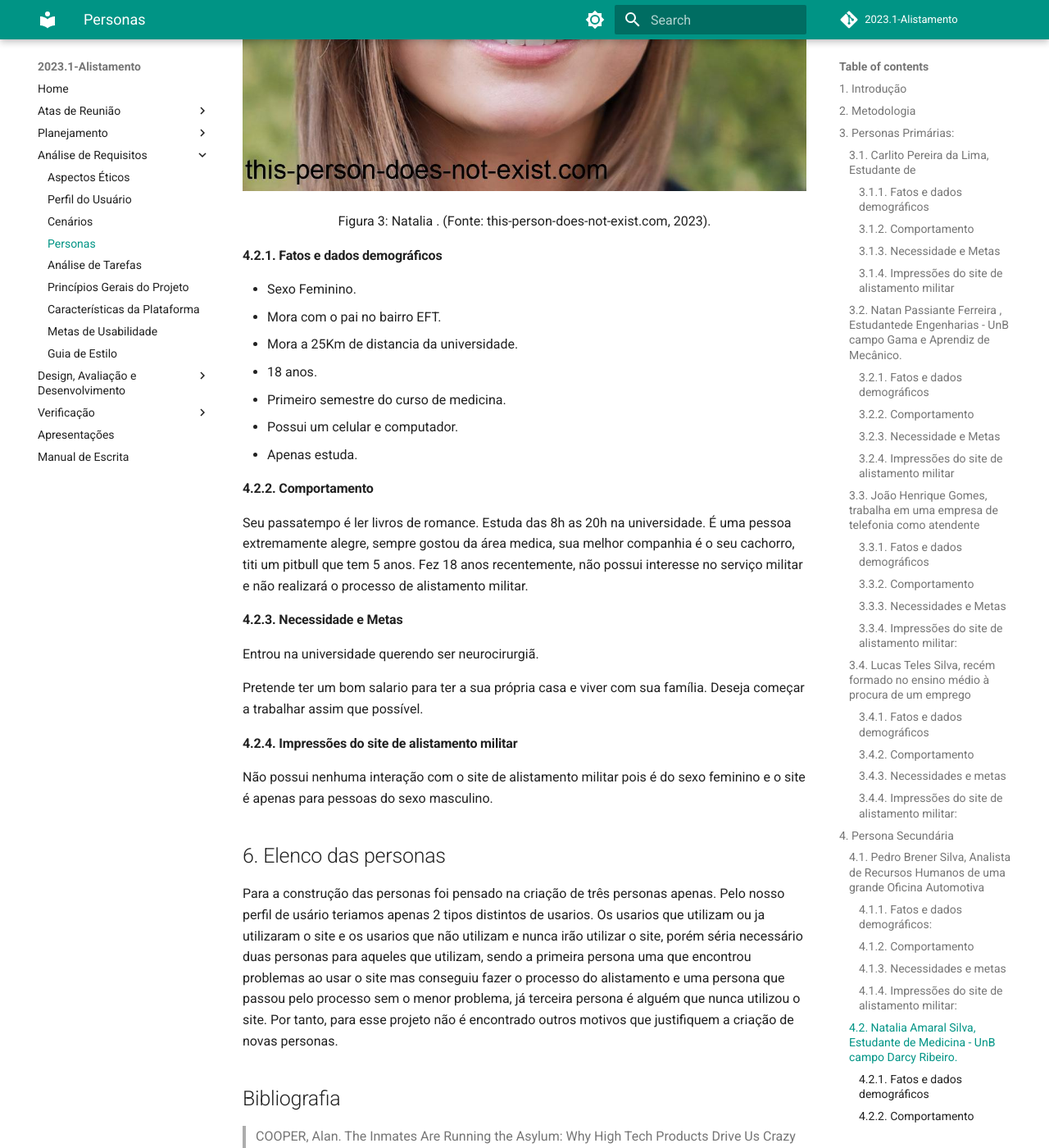
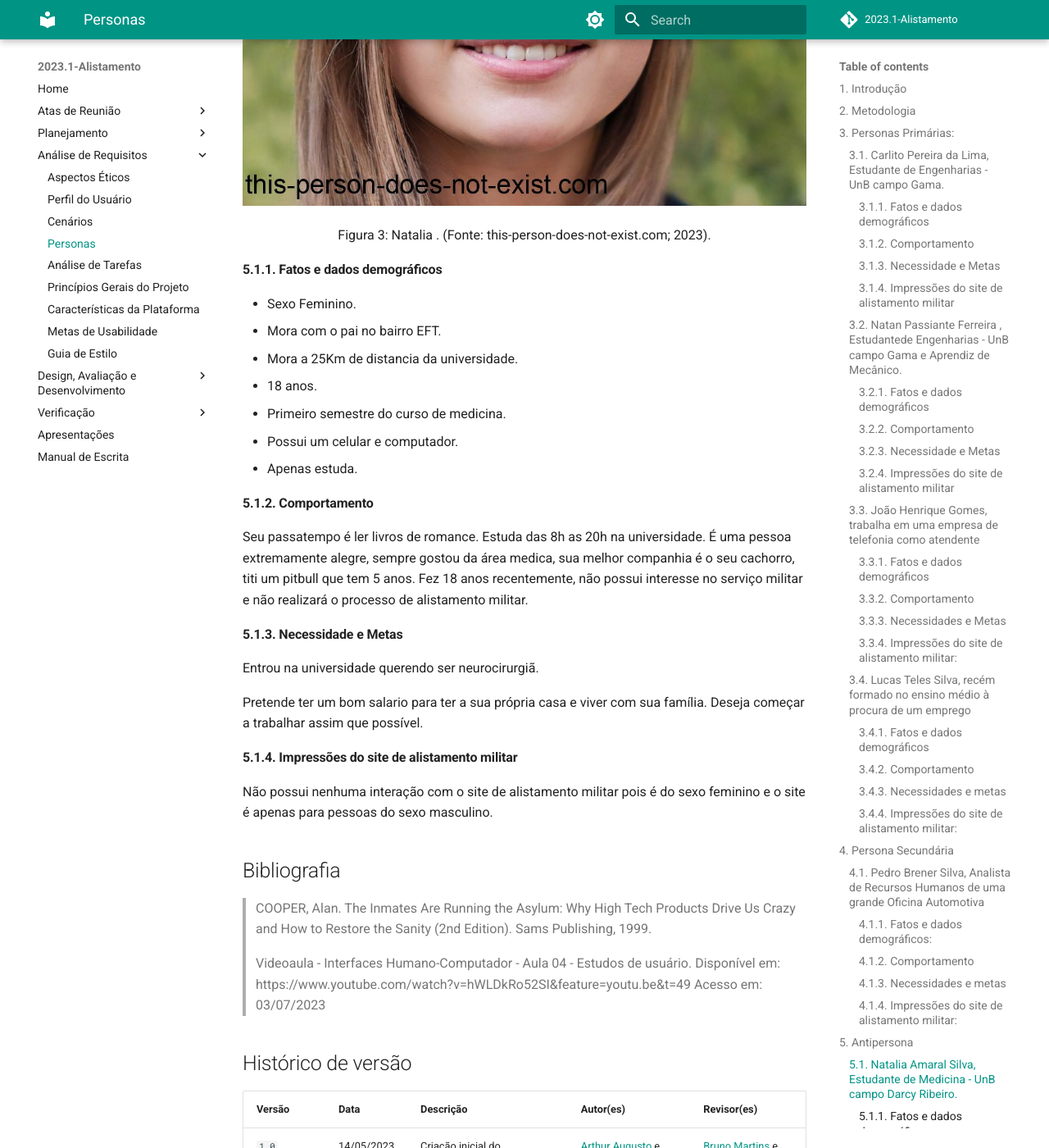
Before and after one commit to Interacao-Humano-Computador/2023.1-Alistamento, an MkDocs documentation site: the page built from docs/analise_requisitos/personas.md, in a window 1280 px wide and 1400 px high, scrolled down 10260 px. Shown: the whole window at 82% size. Built offline with MkDocs 1.6.1 and Material for MkDocs 9.7.7, drawn with Linux system fonts in a browser that asks for light colours; comment, search, counter and statistics services are not loaded; some of the changed text lies outside the part shown.

Commit message:
Adicionando referência e ajustes finais

```diff
--- a/docs/analise_requisitos/personas.md
+++ b/docs/analise_requisitos/personas.md
@@ -26,13 +26,12 @@ Por meio da video aula <Interfaces Humano-Computador - Mapas de empatia e person
 
 ## 3. Personas Primárias:
 
-### 3.1. Carlito Pereira da Lima, Estudante de
-Engenharias - UnB campo Gama.
+### 3.1. Carlito Pereira da Lima, Estudante de Engenharias - UnB campo Gama.
 
 ![Universitario.png](../img/requisitos/baixados.jpg)
 
 <div style="text-align: center">
-<p> Figura 1: Carlito. (Fonte: this-person-does-not-exist.com, 2023).</p>
+<p> Figura 1: Carlito. (Fonte: this-person-does-not-exist.com; 2023).</p>
 </div>
 
 #### 3.1.1. Fatos e dados demográficos
@@ -80,7 +79,7 @@ objetivo, porem um pouco confuso.
 ![Universitario.png](../img/requisitos/baixados (1).jpg)
 
 <div style="text-align: center">
-<p> Figura 2: Natan. (Fonte: this-person-does-not-exist.com, 2023).</p>
+<p> Figura 2: Natan. (Fonte: this-person-does-not-exist.com; 2023).</p>
 </div>
 
 #### 3.2.1. Fatos e dados demográficos
@@ -127,7 +126,7 @@ sobre a utilização do site.
 ![Universitario.png](../img/requisitos/Joao.jpg)
 
 <div style="text-align: center">
-<p> Figura 3: João. (Fonte: this-person-does-not-exist.com, 2023).</p>
+<p> Figura 3: João. (Fonte: this-person-does-not-exist.com; 2023).</p>
 </div>
 #### 3.3.1. Fatos e dados demográficos
 
@@ -162,7 +161,7 @@ Ao adentrar no site do alistamento militar, João encontrou um botão para busca
 ![Universitario.png](../img/requisitos/Lucas.jpg)
 
 <div style="text-align: center">
-<p> Figura 3: Lucas. (Fonte: this-person-does-not-exist.com, 2023).</p>
+<p> Figura 3: Lucas. (Fonte: this-person-does-not-exist.com; 2023).</p>
 </div>
 
 #### 3.4.1. Fatos e dados demográficos
@@ -193,7 +192,7 @@ Lucas alistou-se utilizando o site do Alistamento Militar Online e não utilizou
 ![Universitario.png](../img/requisitos/Pedro.jpg)
 
 <div style="text-align: center">
-<p> Figura 2: Natan. (Fonte: this-person-does-not-exist.com, 2023).</p>
+<p> Figura 2: Natan. (Fonte: this-person-does-not-exist.com; 2023).</p>
 </div>
 
 #### 4.1.1. Fatos e dados demográficos:
@@ -224,14 +223,15 @@ Suas metas incluem:
 
 Por já ter se alistado há um bom tempo atrás, Pedro quer utilizar o site para verificar a autenticidade de certificados e ficou feliz ao ter encontrado uma funcionalidade que possibilite-o a fazer isso no site, sem ter nenhum problema.
 
-### 4.2. Natalia Amaral Silva, Estudante de Medicina - UnB campo Darcy Ribeiro.
+## 5. Antipersona
+### 5.1. Natalia Amaral Silva, Estudante de Medicina - UnB campo Darcy Ribeiro.
 
 ![Universitario.png](../img/requisitos/baixados (2).jpg)
  <div style="text-align: center">
-<p> Figura 3: Natalia . (Fonte: this-person-does-not-exist.com, 2023).</p>
+<p> Figura 3: Natalia . (Fonte: this-person-does-not-exist.com; 2023).</p>
 </div>
 
-#### 4.2.1. Fatos e dados demográficos
+#### 5.1.1. Fatos e dados demográficos
 
 - Sexo Feminino.
 - Mora com o pai no bairro EFT.
@@ -242,28 +242,27 @@ Por já ter se alistado há um bom tempo atrás, Pedro quer utilizar o site para
 - Apenas estuda.
 
 
-#### 4.2.2. Comportamento
+#### 5.1.2. Comportamento
 
 Seu passatempo é ler livros de romance. Estuda das 8h as 20h na universidade. É uma pessoa extremamente alegre, sempre gostou da área medica, sua melhor companhia é o seu cachorro, titi um pitbull que tem 5 anos.
 Fez 18 anos recentemente, não possui interesse no serviço militar e não realizará o processo de alistamento militar.
 
-#### 4.2.3. Necessidade e Metas
+#### 5.1.3. Necessidade e Metas
 
 Entrou na universidade querendo ser neurocirurgiã.
 
 Pretende ter um bom salario para ter a sua própria casa e viver com sua família.
 Deseja começar a trabalhar assim que possível.
 
-#### 4.2.4. Impressões do site de alistamento militar
+#### 5.1.4. Impressões do site de alistamento militar
 Não possui nenhuma interação com o site de alistamento militar pois é do sexo feminino e o site é apenas para pessoas do sexo masculino.
 
-## 6. Elenco das personas
-
-Para a construção das personas foi pensado na criação de três personas apenas. Pelo nosso perfil de usário teriamos apenas 2 tipos distintos de usarios. Os usarios que utilizam ou ja utilizaram o site e os usarios que não utilizam e nunca irão utilizar o site, porém séria necessário duas personas para aqueles que utilizam, sendo a primeira persona uma que encontrou problemas ao usar o site mas conseguiu fazer o processo do alistamento e uma persona que passou pelo processo sem o menor problema, já terceira persona é alguém que nunca utilizou o site. Por tanto, para esse projeto não é encontrado outros motivos que justifiquem a criação de novas personas.
 
 ## Bibliografia
 
 >COOPER, Alan. The Inmates Are Running the Asylum: Why High Tech Products Drive Us Crazy and How to Restore the Sanity (2nd Edition). Sams Publishing, 1999.
+
+>Videoaula - Interfaces Humano-Computador - Aula 04 - Estudos de usuário. Disponível em: https://www.youtube.com/watch?v=hWLDkRo52SI&feature=youtu.be&t=49 Acesso em: 03/07/2023
 
 
 ## Histórico de versão
@@ -271,3 +270,4 @@ Para a construção das personas foi pensado na criação de três personas apen
 | --- | --- | --- | --- | --- |
 |  `1.0`   | 14/05/2023 | Criação inicial do documento | [Arthur Augusto](https://github.com/arthur-augusto) e [Danilo Carvalho](https://github.com/Danilo-Carvalho-Antunes) | [Bruno Martins](https://github.com/gitbmvb) e [João Barreto](https://github.com/JoaoBarreto03) |
 |  `1.1`   | 03/07/2023 | Criação de mais 3 personas e formatação da página | [João Barreto](https://github.com/JoaoBarreto03) | [Bruno Martins](https://github.com/gitbmvb) |
+|  `1.2`   | 03/07/2023 | Adicionando imagens nas personas que faltavam | [João Barreto](https://github.com/JoaoBarreto03) | [Bruno Martins](https://github.com/gitbmvb) |
```
